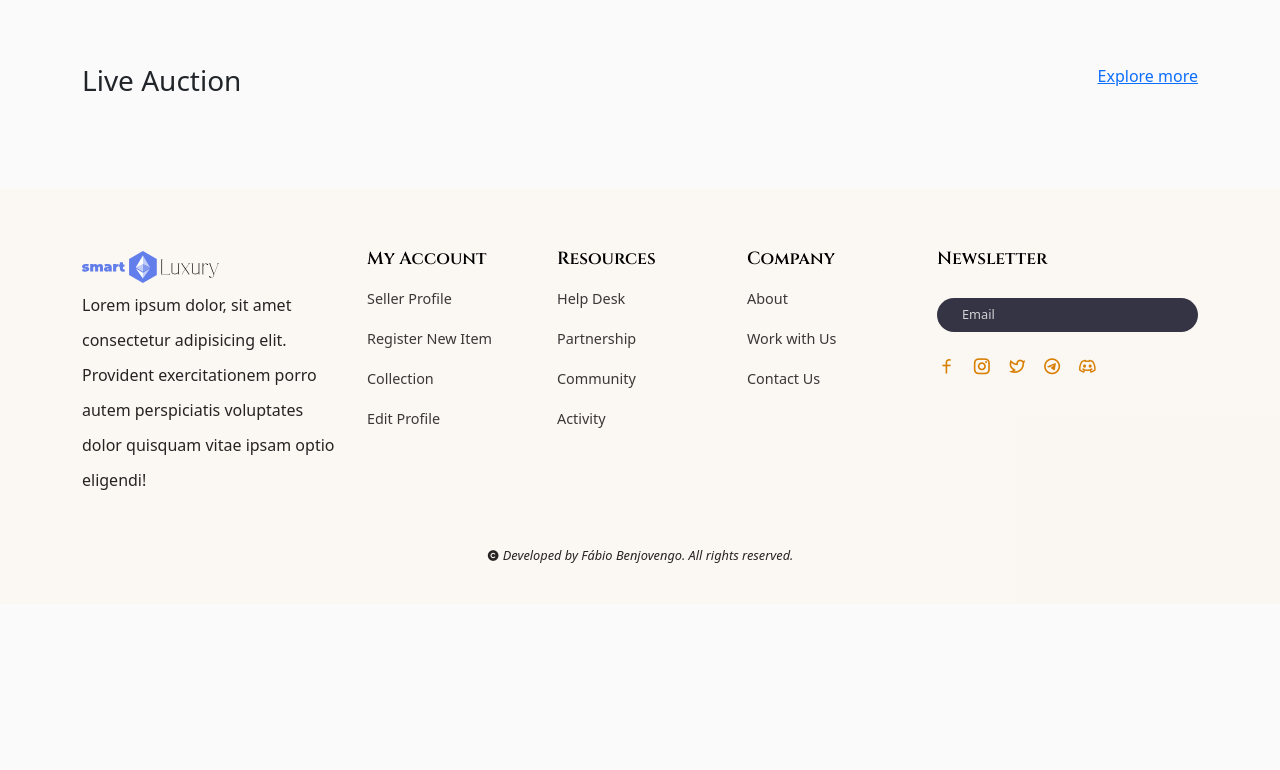
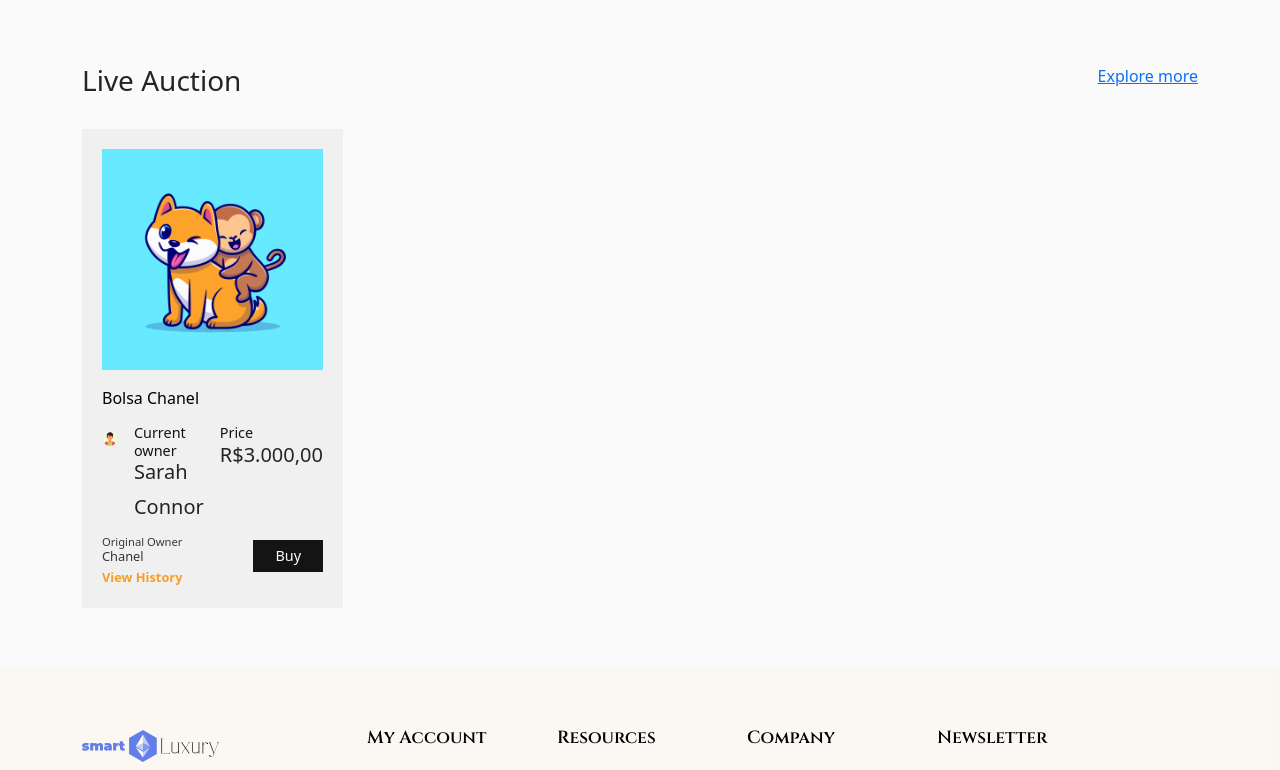
Before and after one commit to Benjovengo/SmartLuxury, a React (Create React App) app in the folder client/: page /home in a window 1280 px wide. Shown: the part 600-1370 px from the top of the page. Before the commit the page ends 1204 px from the top, so only its background shows below. Built offline with nearby package versions, Linux system fonts and the light colour scheme.

Commit message:
bug: debug NftCard

```diff
--- a/client/src/components/ui/Live-auction/LiveAuction.jsx
+++ b/client/src/components/ui/Live-auction/LiveAuction.jsx
@@ -25,6 +25,7 @@ const LiveAuction = () => {
           </Col>
 
           <Col lg='3'>
+            <NftCard />
             {
               /* NFT__DATA.slice(0,4).map((item)=>(
                 <NftCard key={item.id} itm={item} />
--- a/client/src/components/ui/Nft-card/NftCard.jsx
+++ b/client/src/components/ui/Nft-card/NftCard.jsx
@@ -1,21 +1,26 @@
 import React from 'react'
 import { Link } from 'react-router-dom'
 
-const NftCard = (props) => {
 
-  const {title, id, currentBid, creatorImg, imgUrl, creator} = props.item
+import img01 from '../../../assets_test/images/img-01.jpg'
+import ava01 from '../../../assets_test/images/ava-01.png'
+
+
+const NftCard = () => {
+
+  //const {title, id, currentBid, creatorImg, imgUrl, creator} = props.item
 
   return (
     <div className="single__nft__card">
       <div className="nft__img">
-        <img src={imgUrl} alt="" className='w-100' />
+        <img src={img01} alt="" className='w-100' />
       </div>
       <div className="nft__content">
-        <h5 className='nft__title'><Link to='/market/${id}'>{title}</Link></h5>
+        <h5 className='nft__title'><Link to='/market'>Bolsa Chanel</Link></h5>
 
         <div className="creator__info-wrapper d-flex gap-3">
           <div className="creator__img">
-            <img src={creatorImg} alt="" className='w-100' />
+            <img src={ava01} alt="" className='w-100' />
           </div>
 
             <div className='owner__info w-70'>
@@ -24,7 +29,7 @@ const NftCard = (props) => {
             </div>
             <div className='owner__info w-70'>
               <h6>Price</h6>
-              <p>{currentBid}</p>
+              <p>R$3.000,00</p>
             </div>
 
           </div>
@@ -33,7 +38,7 @@ const NftCard = (props) => {
         <div className="creator__info d-flex align-items-center justify-content-between">
           <div className='w-50'>
             <h6>Original Owner</h6>
-            <p>{creator}</p>
+            <p>Chanel</p>
             <span><Link to='#' className='history__link'>View History</Link></span>
           </div>
           <div className='d-flex align-items-center justify-content-between'>
```
